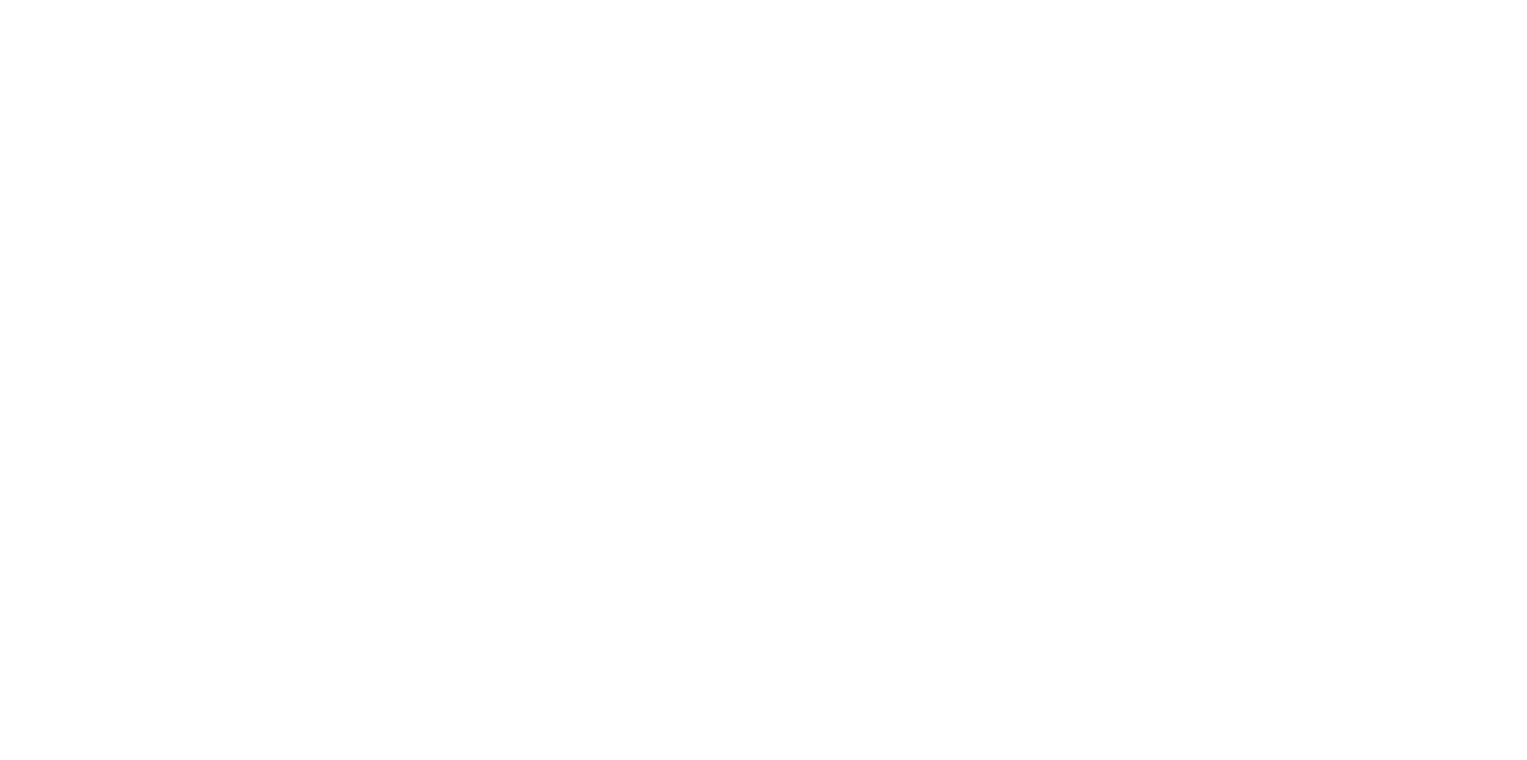
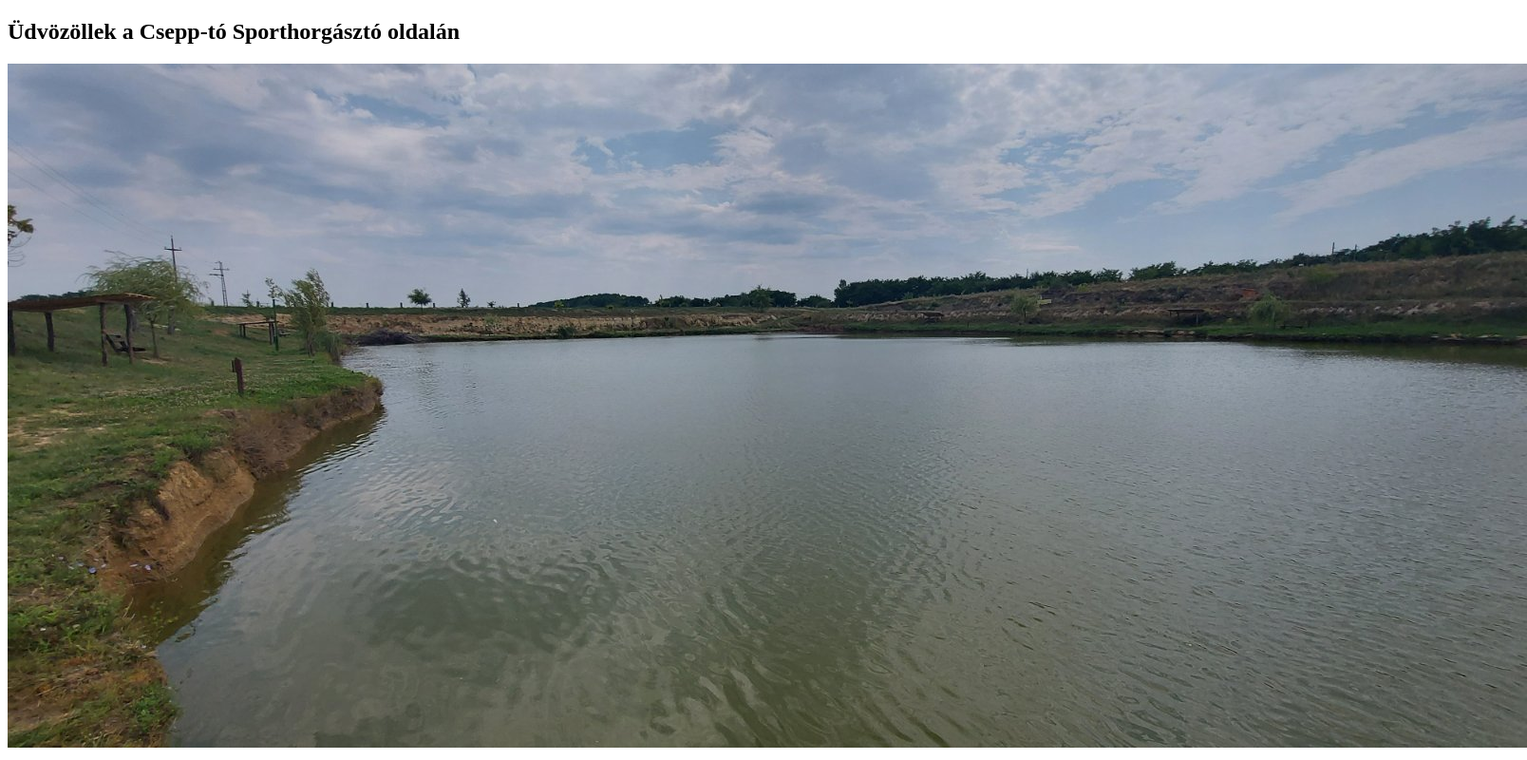
Before and after one commit to Licsko/CseppHorgasztoSite, a plain HTML site: page index.html in a window 1280 px wide. Shown: the whole page at 95% size, 1608 px wide, since content can reach past the window. Drawn offline with Linux system fonts and the light colour scheme.

Commit message:
HTML: A main elemben hozzáadva az üdvözlés, és a háttér képe is. FŐ: img mappa létrehozva, és képek odaillesztése

```diff
--- a/index.html
+++ b/index.html
@@ -7,10 +7,17 @@
     <title>Csepp-tó Sporthorgásztó</title>
 </head>
 <body>
-    <header></header>
+    <header>
+
+    </header>
 
     <main>
-
+        <section class="greeting">
+            <h1>Üdvözöllek a Csepp-tó Sporthorgásztó oldalán</h1>
+            <div class="background-image">
+                <img src="./img/viber_kép_2021-08-27_16-51-05-743.jpg" alt="a tó">
+            </div>
+        </section>
     </main>
 
     <footer></footer>
```
Also changed, not shown: img/viber_kép_2021-08-27_16-50-09-163.jpg (added), img/viber_kép_2021-08-27_16-50-09-226.jpg (added), img/viber_kép_2021-08-27_16-50-09-600.jpg (added), img/viber_kép_2021-08-27_16-51-05-743.jpg (added).
